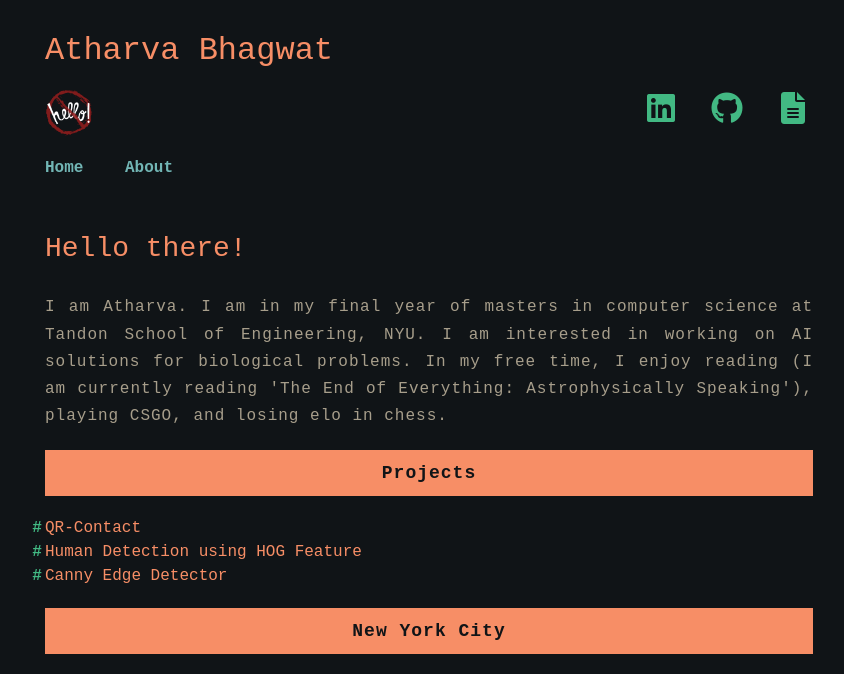
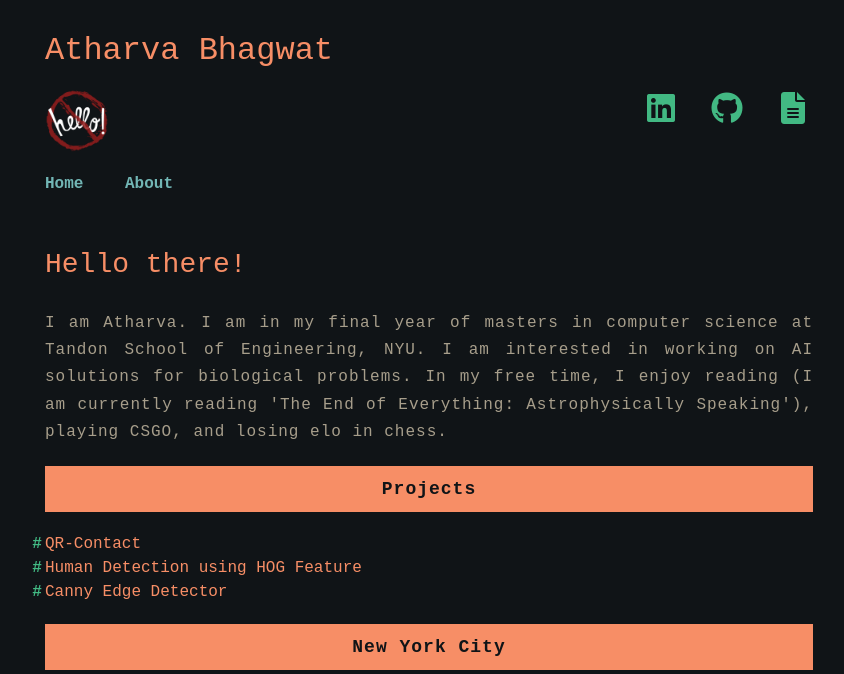
Before and after one commit to atharva-bhagwat/atharva-bhagwat.github.io, a Jekyll site: the page built from index.html, in a window 1280 px wide. Shown: the top 674 px of the page, without its empty margins (211-1055 px from the left). Built offline with Jekyll 4.4.1, drawn with Linux system fonts in a browser that asks for light colours; the list of posts is cut into pages by our own code; grey boxes are pictures that could not be loaded.

Commit message:
Fix broken logo

```diff
--- a/_includes/header.html
+++ b/_includes/header.html
@@ -2,7 +2,7 @@
 	<a href="{{site.baseurl}}/" style="text-align: left !important; text-decoration: none !important;">
 		<h3>{{site.title}}</h3>
 	</a>
-	<a href="https://nohello.club" target="_blank" title="No Hello Club"><img src="nohello.png" width="48" height="48" alt="nohello.club"></a>
+	<a href="https://nohello.club" target="_blank" title="No Hello Club"><img src="images/logo/nohello.png" width="64" height="64" alt="nohello.club"></a>
 	<div class="parent" style="text-align: right !important; float: right !important;">
 		<div class="row">
 			<div class="column">
```
Also changed, not shown: images/logo/nohello.png (renamed from nohello.png).
